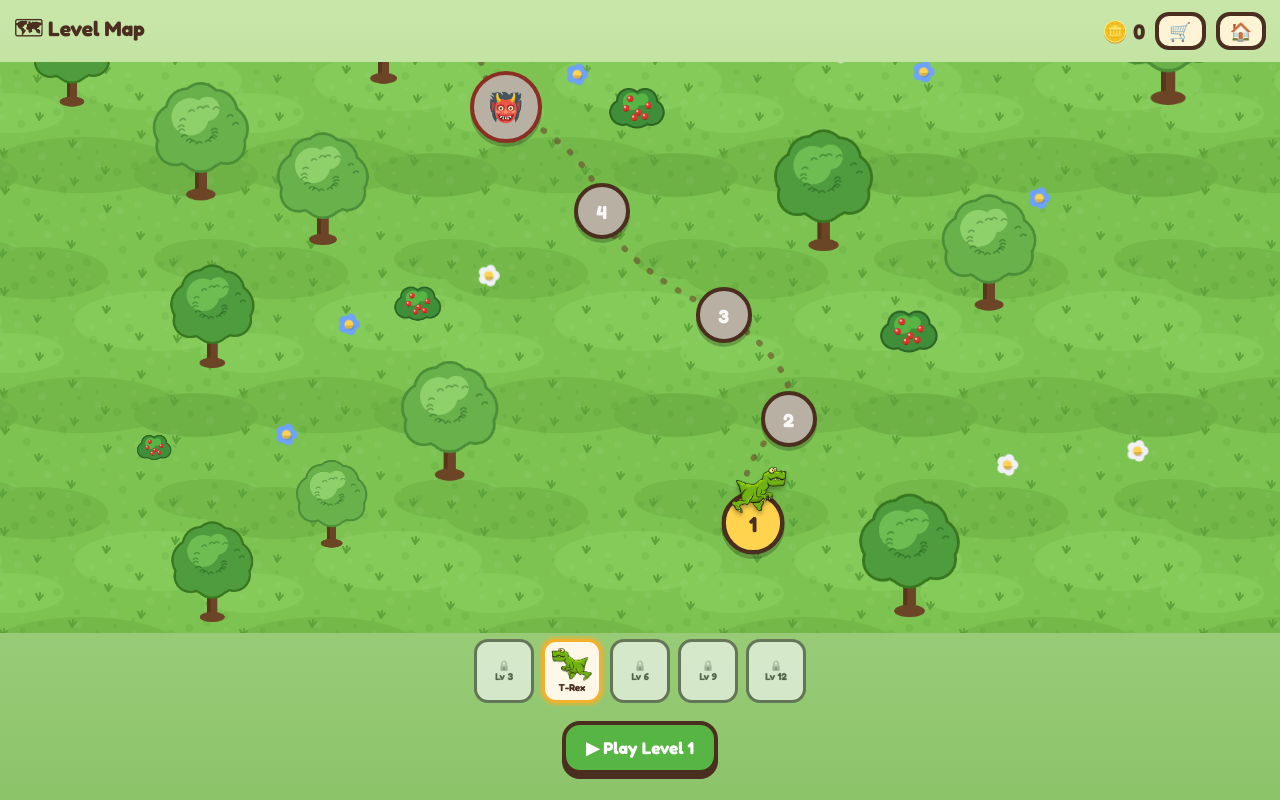
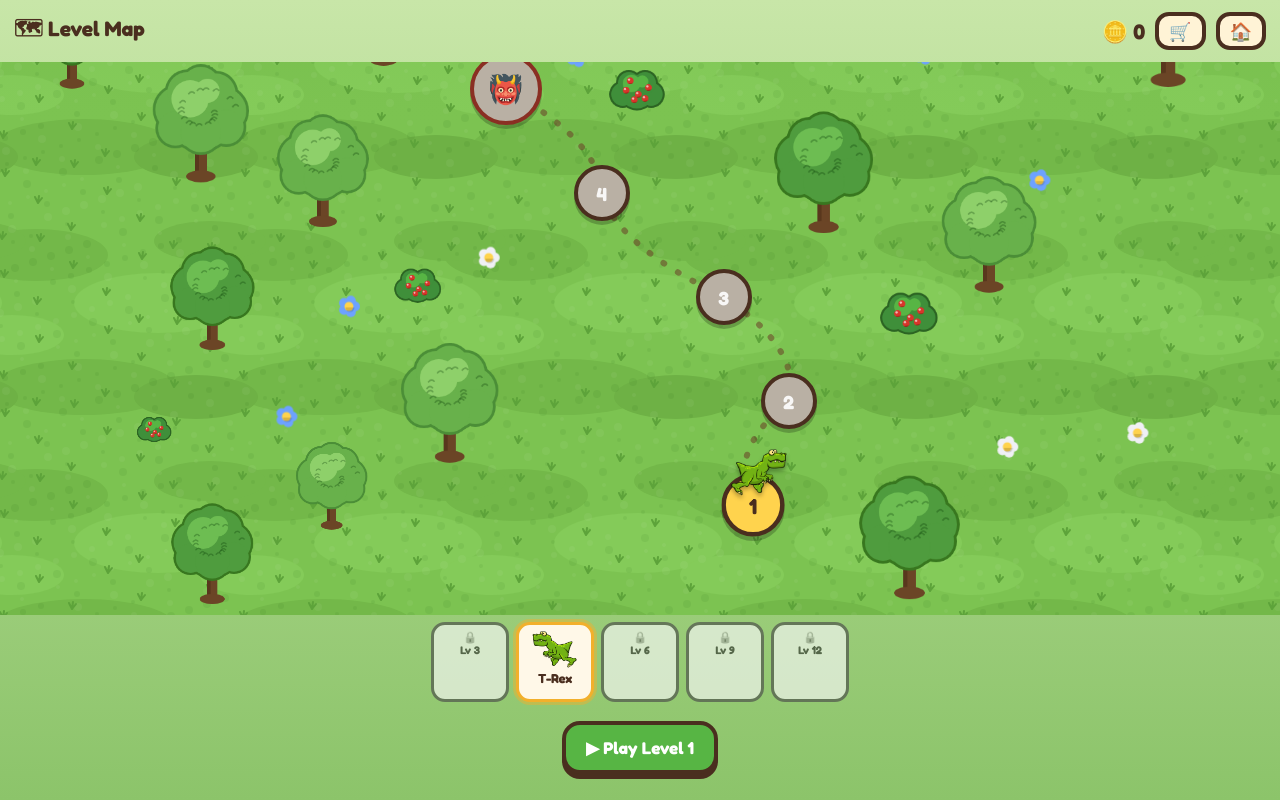
Before and after one commit to Capelard/Dino-Survival, a website: page index.html in a window 1280 px wide. Both pictures are taken after a click on the element 490 px from the left and 366 px from the top of the page. Drawn offline with Linux system fonts and the light colour scheme.

Commit message:
v3.11: bigger map dino tiles + soft biome fog
TILES: dino switcher tiles enlarged (60x64 -> 78x80) with a real
sprite area. Labels now shrink per-name to fit one line (T-Rex 13px
down to the long names at 9px), so full names stop clipping. Locked
tiles use a dedicated lock span.

FOG: the biome band tint was painted as stacked flat rectangles,
so every band boundary was a hard horizontal line. Replaced with a
single soft vertical gradient that fades each tint across ~1.8 rows
at the boundary. End bands extend to the map edges so nothing cuts
off. Same tint colors, just feathered.

Icons rebadged v3.11. 200 checks, 12/12 clean.

```diff
--- a/index.html
+++ b/index.html
@@ -3,7 +3,7 @@
 <head>
 <meta charset="UTF-8">
 <meta name="viewport" content="width=device-width, initial-scale=1.0, maximum-scale=1.0, user-scalable=no">
-<title>Dino Survival v3.10</title>
+<title>Dino Survival v3.11</title>
 <link rel="manifest" href="manifest.webmanifest">
 <meta name="theme-color" content="#79c14e">
 <link rel="apple-touch-icon" href="icon-192.png">
@@ -87,9 +87,11 @@
     border:4px solid var(--bark);background:var(--cream);color:var(--bark);font-size:20px;font-weight:700;
     box-shadow:0 4px 0 rgba(0,0,0,.25);display:none;font-family:inherit}
   #scrMap{flex-direction:column;padding:0;background:linear-gradient(#c8e6a8,#8cc46a)}
-  #mapDinos{display:flex;gap:8px;justify-content:center;align-items:stretch;padding:6px 10px 2px;flex-wrap:wrap}
-  .mdino{width:60px;height:64px;border-radius:14px;border:3px solid #6b4423;background:#fff8e8;display:flex;flex-direction:column;align-items:center;justify-content:center;font:700 10px Fredoka,sans-serif;color:#4a2e1f;padding:2px;line-height:1.15}
-  .mdino img{width:42px;height:34px;object-fit:contain}
+  #mapDinos{display:flex;gap:7px;justify-content:center;align-items:stretch;padding:7px 8px 3px;flex-wrap:wrap}
+  .mdino{width:78px;min-height:80px;border-radius:14px;border:3px solid #6b4423;background:#fff8e8;display:flex;flex-direction:column;align-items:center;justify-content:flex-start;gap:3px;font-family:Fredoka,sans-serif;font-weight:700;color:#4a2e1f;padding:6px 4px 7px;overflow:hidden}
+  .mdino img{width:48px;height:38px;object-fit:contain}
+  .mdino .mdlbl{white-space:nowrap;line-height:1;letter-spacing:-.2px}
+  .mdino .mdlock{font-size:11px;line-height:1.2;text-align:center}
   .mdino.sel{border-color:#f2b02c;box-shadow:0 0 0 3px rgba(242,176,44,.45)}
   .mdino.lock{filter:grayscale(1);opacity:.65}
   #mapHead{width:100%;display:flex;align-items:center;gap:10px;padding:12px 14px;font-weight:700;color:var(--bark);font-size:21px}
@@ -157,7 +159,7 @@
 <!-- DINO SELECT -->
 <div id="scrSelect" class="overlay">
   <div class="panel">
-    <h1>🦖 DINO SURVIVAL <span style="font-size:14px;color:#8a6a50">v3.10</span></h1>
+    <h1>🦖 DINO SURVIVAL <span style="font-size:14px;color:#8a6a50">v3.11</span></h1>
     <p class="sub" id="selectSub">Pick your dinosaur and start playing!</p>
     <div id="diffRow" style="display:flex;gap:8px;justify-content:center;margin:2px 0 10px;flex-wrap:wrap">
       <button class="btn small gray diffbtn" data-diff="beginner">🐣 Beginner</button>
@@ -2242,14 +2244,31 @@ function paintMapBg(Wpx,totalH,maxL,rowH,pad){
   if(ENV.grassCvs){g.fillStyle=g.createPattern(ENV.grassCvs,'repeat');}
   else{g.fillStyle='#7cc351';}
   g.fillRect(0,0,Wpx,totalH);
+  /* v3.11: paint the biome "fog" as one soft vertical gradient so bands
+     fade into each other instead of hard-cutting at each boundary. */
   const bandOf=i=>Math.floor((i-1)/5)%4;
-  const tints=[null,'rgba(15,75,15,.10)','rgba(120,88,48,.16)','rgba(232,242,255,.34)'];
+  const tintRGBA=['rgba(124,195,81,0)','rgba(15,75,15,0.10)','rgba(120,88,48,0.16)','rgba(232,242,255,0.34)'];
+  const fade=rowH*0.9; /* half the blend zone; ~1.8 rows total across a boundary */
+  const stops=[];
   for(let i=1;i<=maxL;i+=5){
     const b=bandOf(i);
+    const yTop=totalH-pad-(i+4)*rowH+rowH*0.5;
     const yBot=totalH-pad-(i-1)*rowH+rowH*0.5;
-    const top=totalH-pad-(i+4)*rowH+rowH*0.5;
-    if(tints[b]){g.fillStyle=tints[b];g.fillRect(0,Math.max(0,top),Wpx,yBot-Math.max(0,top));}
-  }
+    stops.push([yTop+fade,tintRGBA[b]]);
+    stops.push([yBot-fade,tintRGBA[b]]);
+  }
+  stops.sort((a,c)=>a[0]-c[0]);
+  stops.unshift([0,stops[0][1]]);
+  stops.push([totalH,stops[stops.length-1][1]]);
+  const grad=g.createLinearGradient(0,0,0,totalH);
+  let lastOff=-1;
+  for(const s of stops){
+    let off=Math.min(1,Math.max(0,s[0]/totalH));
+    if(off<=lastOff)off=Math.min(1,lastOff+1e-4);
+    lastOff=off;
+    grad.addColorStop(off,s[1]);
+  }
+  g.fillStyle=grad;g.fillRect(0,0,Wpx,totalH);
   const rnd=mapSrand(1337+maxL);
   const placed=[];
   function place(ny,w,h){
@@ -2369,8 +2388,10 @@ function renderMapDinos(){
     const b=document.createElement('button');b.className='mdino';
     const sp=(id==='brachio')?'bronto':id;
     const un=S.dinos.includes(id);
-    b.innerHTML=un?('<img src="sprites/'+sp+'_0.png" onerror="this.style.display=\'none\'">'+DINOS[id].name.split(' ')[0])
-                 :('\ud83d\udd12<br>Lv '+unlockGateFor(id));
+    const nm=DINOS[id].name;
+    const fs=nm.length<=5?13:nm.length<=8?12:nm.length<=10?10:9; /* v3.11: shrink long names to one line */
+    b.innerHTML=un?('<img src="sprites/'+sp+'_0.png" onerror="this.style.display=\'none\'"><span class="mdlbl" style="font-size:'+fs+'px">'+nm+'</span>')
+                 :('<span class="mdlock">\ud83d\udd12<br>Lv '+unlockGateFor(id)+'</span>');
     if(id===S.dino)b.classList.add('sel');
     if(!un)b.classList.add('lock');
     b.onclick=()=>{
--- a/sw.js
+++ b/sw.js
@@ -1,4 +1,4 @@
-const C='dino-survival-v310';
+const C='dino-survival-v311';
 const CORE=['./','./index.html','./manifest.webmanifest','./icon-192.png','./icon-512.png'];
 self.addEventListener('install',e=>{
   e.waitUntil(caches.open(C).then(c=>c.addAll(CORE)));
```
Also changed, not shown: icon-192.png, icon-512.png.
